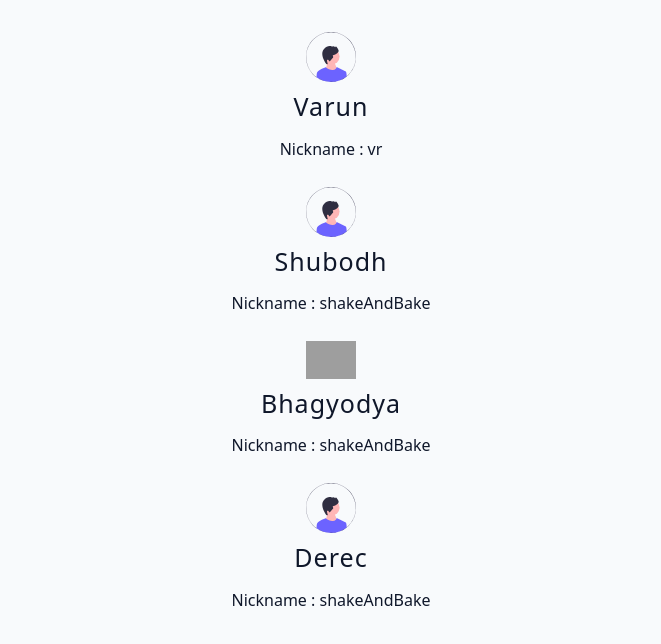
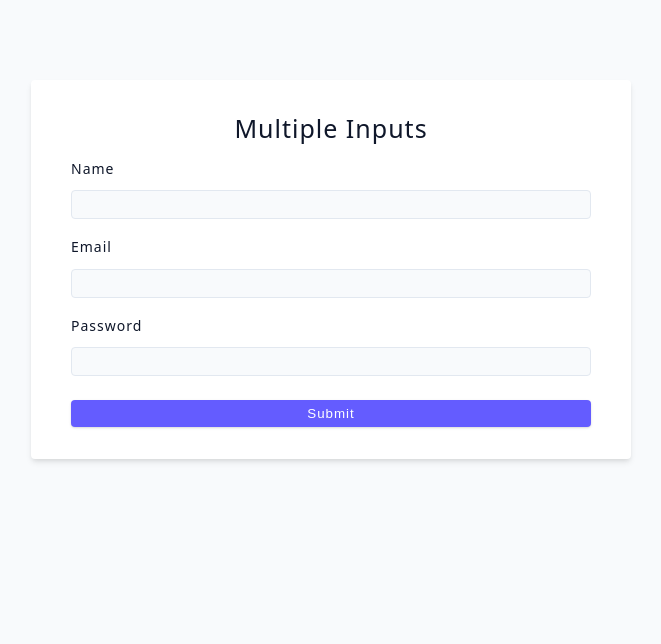
Before and after one commit to bhavin-project/advanceReact, a React (Vite) app: page / in a window 1280 px wide. Shown: the top 644 px of the page, without its empty margins (309-970 px from the left). Built offline with nearby package versions, Linux system fonts and the light colour scheme; grey boxes are pictures that could not be loaded.

Commit message:
forms-input

```diff
--- /dev/null
+++ b/src/06-from-data/01-input-controlled.jsx
@@ -0,0 +1,55 @@
+import { useState } from "react";
+
+const ControlledInput = () => {
+  const [name, setname] = useState();
+  const [email, setemail] = useState();
+  const handleSubmit = (e) => {
+    e.preventDefault();
+
+    console.log(name, email);
+  };
+
+  //   const handleOnchange = (e) => {
+  //     console.log(e.target.name);
+  //     console.log(e.target.value);
+  //   };
+
+  return (
+    <form className="form" onSubmit={handleSubmit}>
+      <h4>controlled inputs</h4>
+      <div className="form-row">
+        <label htmlFor="name" className="form-label">
+          name
+        </label>
+        <input
+          type="text"
+          className="form-input"
+          id="name"
+          name="name"
+          onChange={(e) => {
+            setname(e.target.value);
+          }}
+        />
+      </div>
+      <div className="form-row">
+        <label htmlFor="email" className="form-label">
+          Email
+        </label>
+        <input
+          type="email"
+          className="form-input"
+          id="email"
+          name="email"
+          onChange={(e) => {
+            setemail(e.target.value);
+          }}
+        />
+      </div>
+      <button type="submit" className="btn btn-block">
+        submit
+      </button>
+    </form>
+  );
+};
+
+export { ControlledInput };
--- /dev/null
+++ b/src/06-from-data/02-user-input.jsx
@@ -0,0 +1,60 @@
+import { useState } from "react";
+import { data } from "../data";
+const UserInputData = () => {
+  const [people, setPeople] = useState(data);
+  const [name, setName] = useState("");
+  const handleSubmit = (e) => {
+    e.preventDefault();
+    if (!name) return;
+    const fid = Date.now();
+    console.log(fid);
+    const newData = { id: Date.now(), name: name };
+    const newArray = [...people, newData];
+    setPeople(newArray);
+  };
+  const handleclick = (id) => {
+    setPeople(people.filter((person) => person.id !== id));
+  };
+
+  return (
+    <section>
+      <form className="form" onSubmit={handleSubmit}>
+        <h4>controlled inputs</h4>
+        <div className="form-row">
+          <label htmlFor="name" className="form-label">
+            name
+          </label>
+          <input
+            type="text"
+            className="form-input"
+            id="name"
+            name="name"
+            onChange={(e) => {
+              setName(e.target.value);
+            }}
+          />
+        </div>
+        <button type="submit" className="btn btn-block">
+          submit
+        </button>
+      </form>
+      <h2>Users</h2>
+      {people.map((person) => {
+        return (
+          <article key={person.id}>
+            <h4>{person.name}</h4>
+            <button
+              type="button"
+              className="btn"
+              onClick={() => handleclick(person.id)}
+            >
+              remove
+            </button>
+          </article>
+        );
+      })}
+    </section>
+  );
+};
+
+export { UserInputData };
--- /dev/null
+++ b/src/06-from-data/03-multiple-input.jsx
@@ -0,0 +1,77 @@
+import { useState } from "react";
+import { data } from "../data";
+const MultipleInputData = () => {
+  const [user, setUser] = useState({
+    id: "",
+    name: "",
+    email: "",
+    password: "",
+  });
+  const handleSubmit = (e) => {
+    e.preventDefault();
+    console.log(user);
+  };
+
+  const handleChange = (e) => {
+    setUser({
+      ...user,
+      id: Date.now(),
+      [e.target.name]: e.target.value,
+    });
+  };
+  return (
+    <div>
+      <form className="form" onSubmit={handleSubmit}>
+        <h4>Multiple Inputs</h4>
+        {/* name */}
+        <div className="form-row">
+          <label htmlFor="name" className="form-label">
+            name
+          </label>
+          <input
+            type="text"
+            className="form-input"
+            id="name"
+            name="name"
+            value={user.name}
+            onChange={handleChange}
+          />
+        </div>
+        {/* email */}
+        <div className="form-row">
+          <label htmlFor="email" className="form-label">
+            Email
+          </label>
+          <input
+            type="email"
+            className="form-input"
+            id="email"
+            name="email"
+            value={user.email}
+            onChange={handleChange}
+          />
+        </div>
+        {/* email */}
+        <div className="form-row">
+          <label htmlFor="password" className="form-label">
+            Password
+          </label>
+          <input
+            type="password"
+            className="form-input"
+            id="password"
+            name="password"
+            value={user.password}
+            onChange={handleChange}
+          />
+        </div>
+
+        <button type="submit" className="btn btn-block">
+          submit
+        </button>
+      </form>
+    </div>
+  );
+};
+
+export { MultipleInputData };
--- a/src/App.jsx
+++ b/src/App.jsx
@@ -14,11 +14,14 @@ import "./App.css";
 // import Starter from "./03-conditional-rendering/07-userlogin";
 // import Starter from "./04-project-structure/navbar/navbar";
 // import { HomeComp, AboutComp } from "./04-project-structure/page/";
-import Starter from "./05-javascript-concepts/list.jsx";
+// import Starter from "./05-javascript-concepts/list.jsx";
+// import { ControlledInput } from "./06-from-data/01-input-controlled.jsx";
+// import { UserInputData } from "./06-from-data/02-user-input";
+import { MultipleInputData } from "./06-from-data/03-multiple-input";
 function App() {
   return (
     <div>
-      <Starter></Starter>
+      <MultipleInputData></MultipleInputData>
     </div>
   );
 }
```
